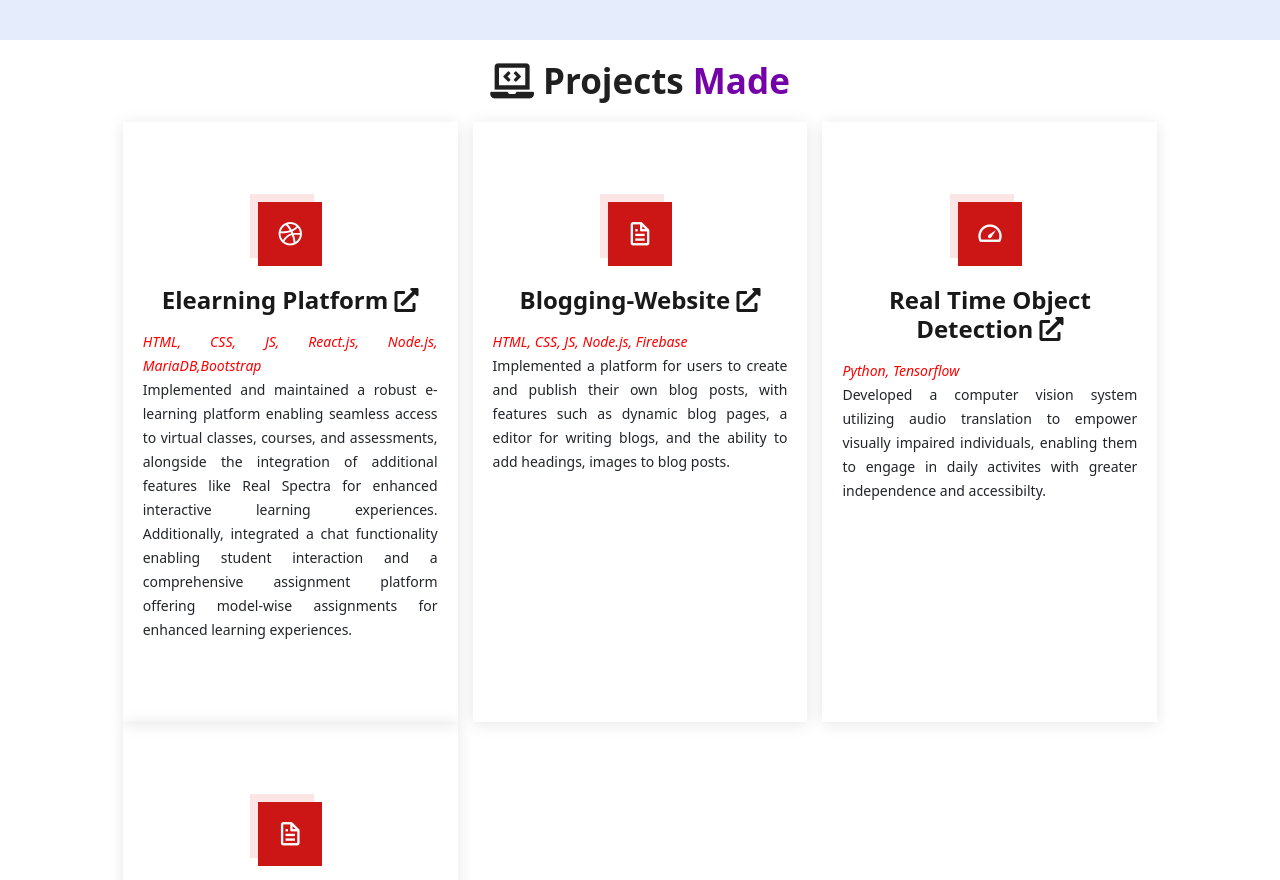
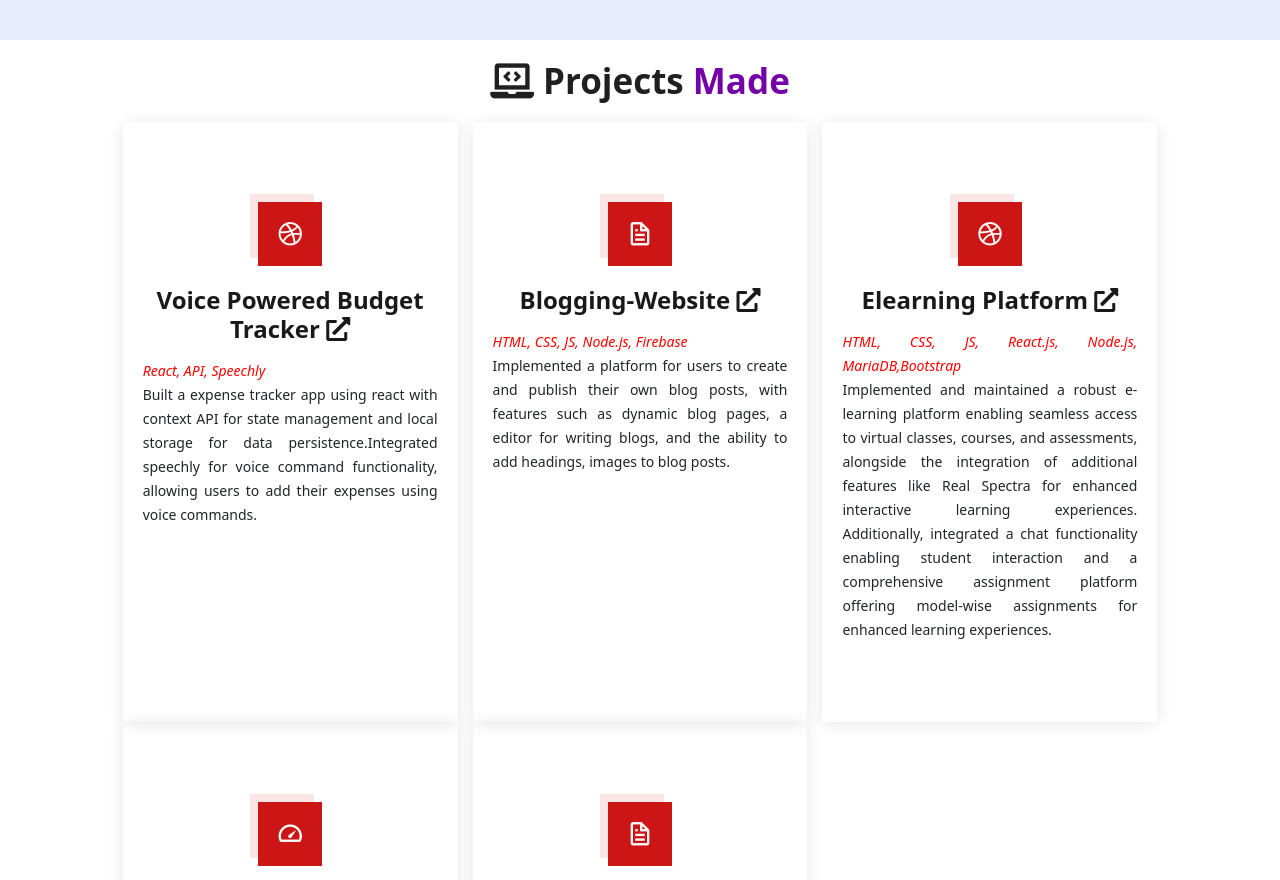
Before and after one commit to nisargaa20/My-Portfolio, a website: page index.html in a window 1280 px wide. Shown: the part 2520-3400 px from the top of the page. Drawn offline with nearby package versions, Linux system fonts and the light colour scheme.

Commit message:
Project updated

```diff
--- a/index.html
+++ b/index.html
@@ -97,7 +97,7 @@
           software development domain.
         </p>
         <div class="morebtn">
-            <a href="https://drive.google.com/file/d/17PkafW0taNv5DDiKktAqFVSVwvV_yLbU/view?usp=drivesdk" target="_blank" class="btn"><span>Resume</span>
+            <a href="https://drive.google.com/file/d/1vlEZ7z0xjB5qS5FN7alfNotepx19ZhDS/view?usp=drivesdk" target="_blank" class="btn"><span>Resume</span>
               <i class="fas fa-arrow-circle-down"></i>
             </a>
         </div>
@@ -204,12 +204,14 @@
 
             <div class="icon-box">
               <div class="icon"><i class="bx bxl-dribbble"></i></div>
-              <h4><a href="https://nisargaa20.github.io/Elearning_Platform/" target="_blank">Elearning Platform  <i class="fas fa-external-link-alt"></i></a></h4>
-              <p><span>HTML, CSS, JS, React.js, Node.js, MariaDB,Bootstrap</span><br>Implemented and maintained a robust e-learning platform enabling seamless access to virtual classes, courses, and assessments, alongside the integration of additional features like Real Spectra for enhanced interactive learning experiences. Additionally, integrated a chat functionality enabling student interaction and a comprehensive assignment platform offering model-wise assignments for enhanced learning experiences.
+              <h4><a href="https://github.com/nisargaa20/voice-powered-budget-tracker" target="_blank">Voice Powered Budget Tracker <i class="fas fa-external-link-alt"></i></a></h4>
+              <p><span>React,  API, Speechly</span><br>Built a expense tracker app using react with context API for state management and local storage for data persistence.Integrated speechly for voice command functionality, allowing users to add their expenses using voice commands.
                 </p>
             </div>
 
           </div>
+
+
 
 
           <div class="col-lg-4 col-md-6 d-flex align-items-stretch mt-4 mt-md-0" data-aos="fade-up" data-aos-delay="150">
@@ -219,6 +221,19 @@
               <p><span>HTML, CSS, JS, Node.js, Firebase </span><br>Implemented a platform for users to create and publish their own blog posts, with features such as dynamic blog pages, a editor for writing blogs, and the ability to add headings, images to blog posts.</p>
             </div>
           </div>
+
+          <div class="col-lg-4 col-md-6 d-flex align-items-stretch" data-aos="fade-up">
+
+            <div class="icon-box">
+              <div class="icon"><i class="bx bxl-dribbble"></i></div>
+              <h4><a href="https://nisargaa20.github.io/Elearning_Platform/" target="_blank">Elearning Platform  <i class="fas fa-external-link-alt"></i></a></h4>
+              <p><span>HTML, CSS, JS, React.js, Node.js, MariaDB,Bootstrap</span><br>Implemented and maintained a robust e-learning platform enabling seamless access to virtual classes, courses, and assessments, alongside the integration of additional features like Real Spectra for enhanced interactive learning experiences. Additionally, integrated a chat functionality enabling student interaction and a comprehensive assignment platform offering model-wise assignments for enhanced learning experiences.
+                </p>
+            </div>
+
+          </div>
+
+
 
           <div class="col-lg-4 col-md-6 d-flex align-items-stretch mt-4 mt-lg-0" data-aos="fade-up" data-aos-delay="300">
             <div class="icon-box box">
```
